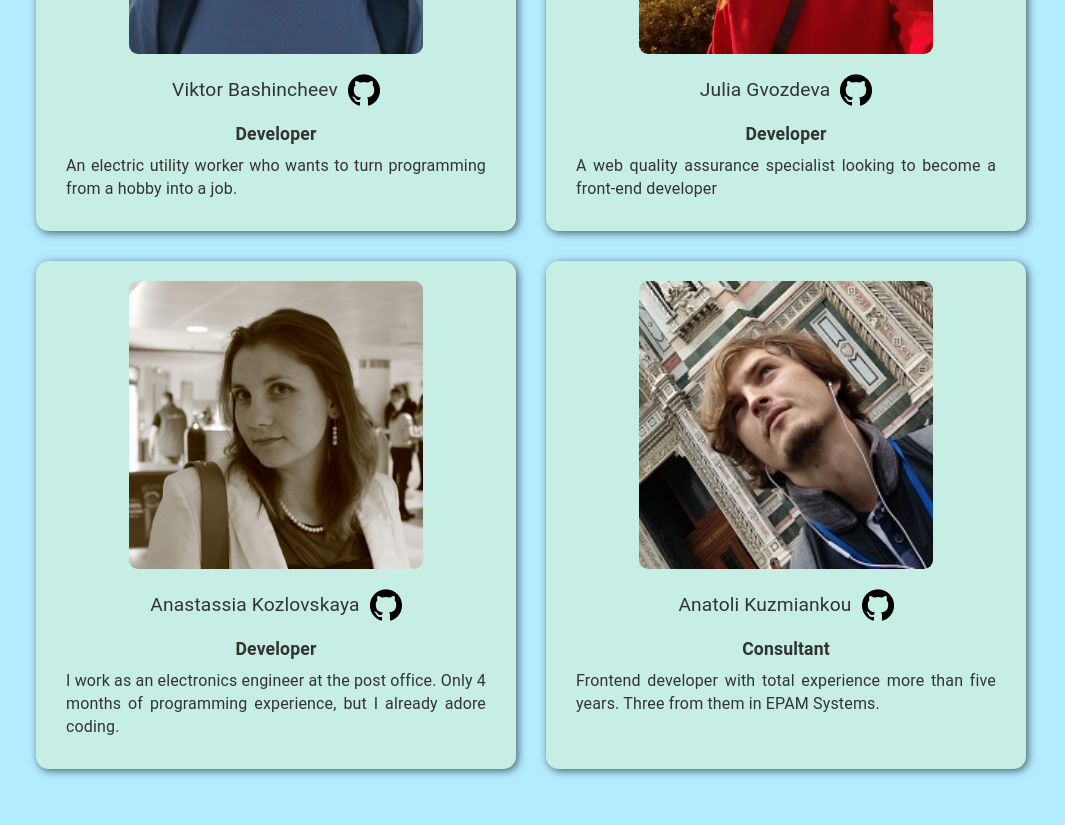
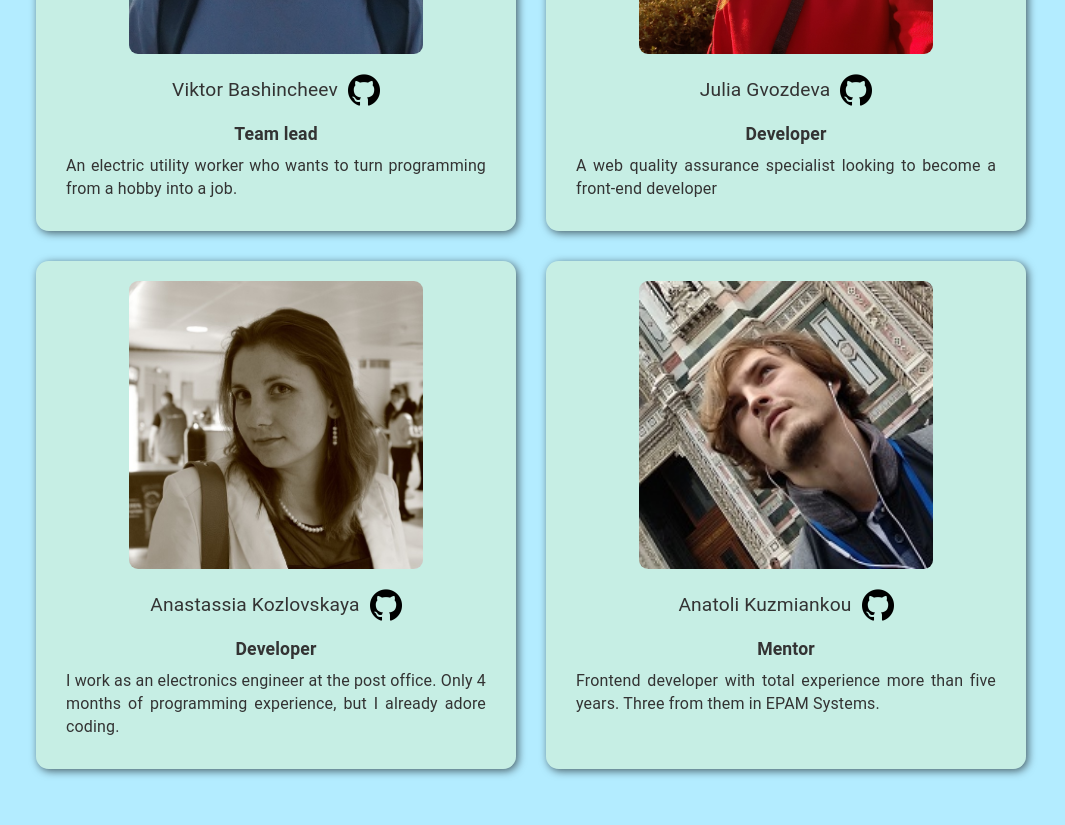
Before and after one commit to Kkasya/rsclone, a React (Create React App) app: page /team in a window 1280 px wide. Shown: the part 400-1225 px from the top of the page, without its empty margins (109-1174 px from the left). Built offline with nearby package versions, Linux system fonts and the light colour scheme.

Commit message:
fix: add gaps

```diff
--- a/src/Pages/TeamPage/TEAM_MEMBERS.js
+++ b/src/Pages/TeamPage/TEAM_MEMBERS.js
@@ -3,7 +3,7 @@ const TEAM_MEMBERS = [
     id: '1',
     photoName: 'viktor.jpg',
     name: 'Viktor Bashincheev',
-    role: 'Developer',
+    role: 'Team lead',
     gitHub: 'reagentJS',
     about: 'An electric utility worker who wants to turn programming from a hobby into a job.',
   },
@@ -28,7 +28,7 @@ const TEAM_MEMBERS = [
     id: '4',
     photoName: 'anatoli.jpg',
     name: 'Anatoli Kuzmiankou',
-    role: 'Consultant',
+    role: 'Mentor',
     gitHub: 'kuzanatoliy',
     about: 'Frontend developer with total experience more than five years. Three from them in EPAM Systems.',
   },
--- a/src/Pages/TeamPage/components/ItemTeamPage.js
+++ b/src/Pages/TeamPage/components/ItemTeamPage.js
@@ -1,8 +1,8 @@
 import React from 'react';
-import {makeStyles} from '@material-ui/core';
+import { makeStyles } from '@material-ui/core';
 import stylesTeamPage from '../stylesTeamPage';
 
-const iconGitHub = `${process.env.PUBLIC_URL}/assets/icons/github.png`;
+const iconGitHub = `/assets/icons/github.png`;
 const githubPrefix = 'https://github.com/';
 
 const objPhotoMember = {
@@ -17,8 +17,8 @@ const objPhotoMember = {
   },
 };
 
-export default function ItemTeamPage({photoName, name, role, gitHub, about}) {
-  const photoUrl = `url(${process.env.PUBLIC_URL}/assets/images/team-photos/${photoName})`
+export default function ItemTeamPage({ photoName, name, role, gitHub, about }) {
+  const photoUrl = `url(/assets/images/team-photos/${photoName})`
   objPhotoMember.photoMember.backgroundImage = photoUrl;
 
   const stylePhotoMember = makeStyles(objPhotoMember);
@@ -26,15 +26,15 @@ export default function ItemTeamPage({photoName, name, role, gitHub, about}) {
   const useStylesTeamPage = stylesTeamPage();
 
   return (
-    <div className={useStylesTeamPage.cardWrapper}>
-      <div className={useStylePhotoMember.photoMember}></div>
+    <div className={ useStylesTeamPage.cardWrapper }>
+      <div className={ useStylePhotoMember.photoMember }></div>
       <a
         className={useStylesTeamPage.nameWrapper}
         href={`${githubPrefix}${gitHub}`}
         target='_blank'
         rel='noreferrer'
       >
-        <div className={useStylesTeamPage.nameMember}>{name}</div>
+        <div className={ useStylesTeamPage.nameMember }>{name}</div>
         <img
           className={useStylesTeamPage.icon}
           src={iconGitHub}
```
Also changed, not shown: package.json (line endings or trailing spaces).
